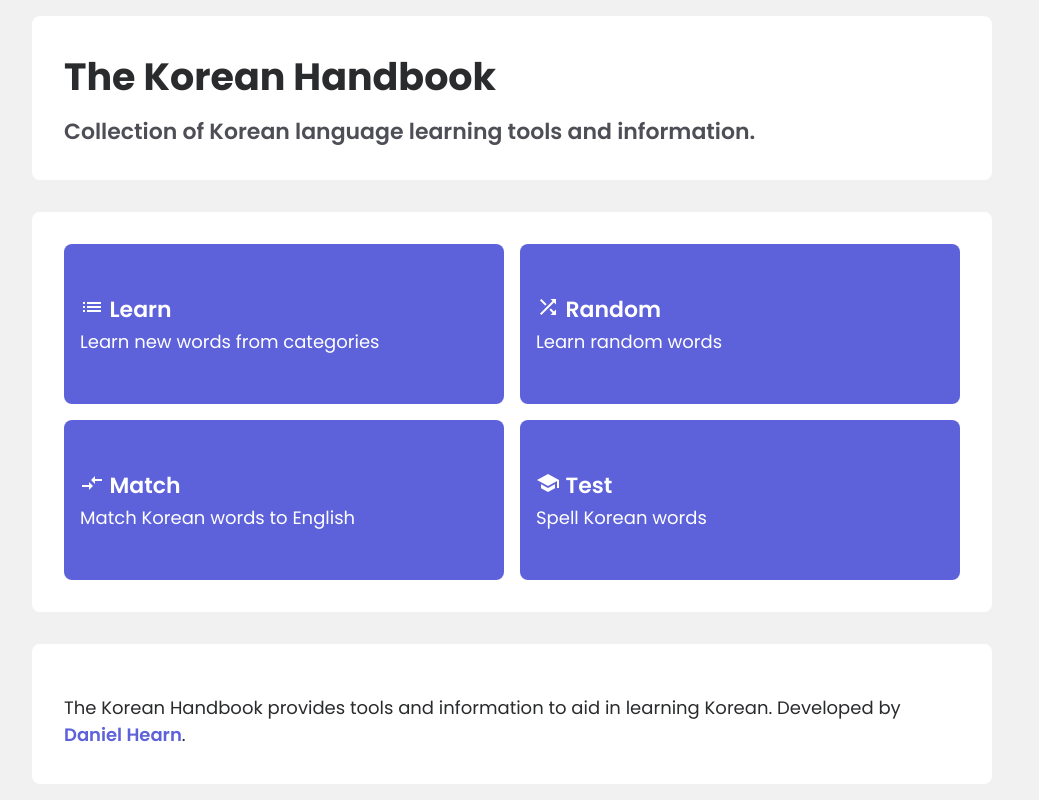
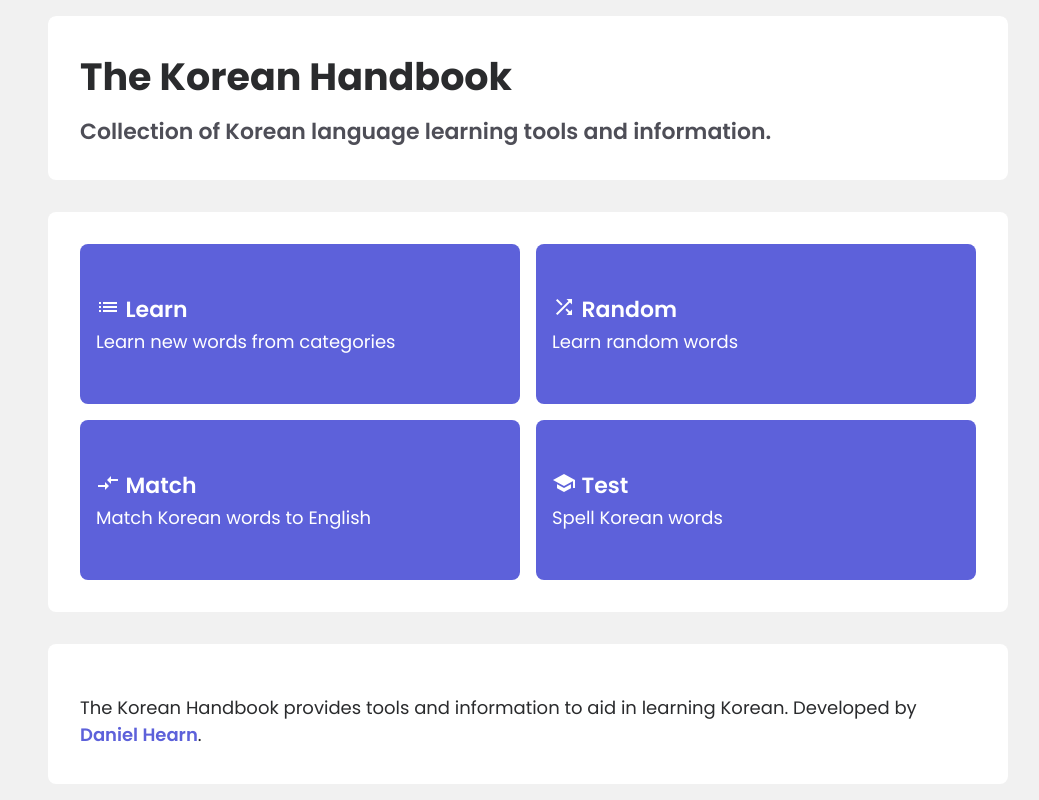
Before and after one commit to DanielHearn/korean-handbook, a Vue app: page / in a window 1280 px wide. Shown: the whole page, without its empty margins (112-1151 px from the left). Built offline with nearby package versions, Linux system fonts and the light colour scheme.

Commit message:
Fix home page margin

```diff
--- a/src/components/App/App.scss
+++ b/src/components/App/App.scss
@@ -62,6 +62,9 @@ html, body, #korean-handbook-vue {
   flex-direction: row;
   align-items: center;
   box-sizing: border-box;
+  .main-panel {
+    margin-left: $spacing * 2;
+  }
   .header-panel {
     h1 {
       font-size: $xl-size;
```
